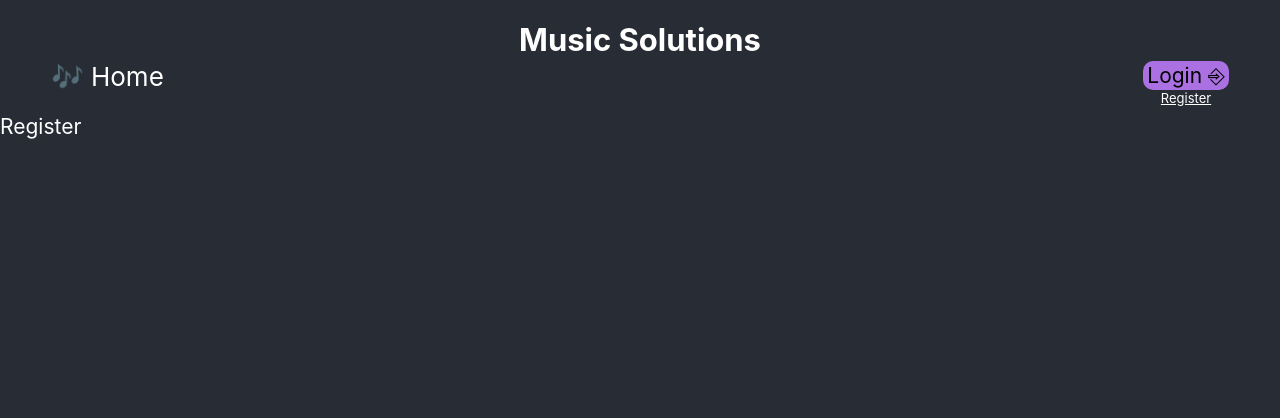
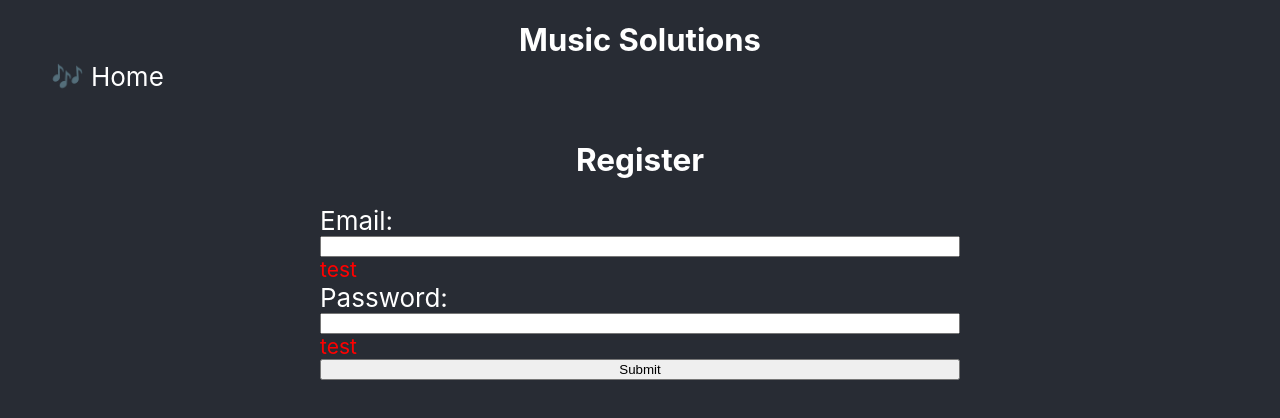
Before and after one commit to CantankerousCabbage/CC-Music-Frontend, a React (Create React App) app in the folder frontend/: page /Register in a window 1280 px wide. Shown: the top 418 px of the page. Built offline with nearby package versions, Linux system fonts and the light colour scheme.

Commit message:
Base Register Form Implemented

```diff
--- /dev/null
+++ b/frontend/src/components/Error.js
@@ -0,0 +1,15 @@
+import React from 'react';
+
+//CSS
+import '../styles/forms.css';
+
+const Error = ( errorMsg ) => {
+
+    return (
+        <div className='Form-Error'>
+            {errorMsg}
+        </div>
+    )
+}
+
+export default Error;
--- a/frontend/src/components/NavBar.js
+++ b/frontend/src/components/NavBar.js
@@ -1,3 +1,7 @@
+
+//React
+import { useLocation } from 'react-router-dom';
+import { useState, useEffect } from 'react';
 
 //Css
 import '../styles/NavBar.css';
@@ -9,6 +13,8 @@ import LoginButton from './LoginButton';
 import RegisterButton from './RegisterButton';
 
 const NavBar = () => {
+    const location = useLocation();
+
     return (
 
         <>
@@ -20,10 +26,12 @@ const NavBar = () => {
             <div className="Nav-Button-Container">
                 <HomeButton />
 
-                <div className='Nav-Button-Right'>
+                {(location.pathname == "/") &&
+                (<div className='Nav-Button-Right'>
                     <LoginButton />
                     <RegisterButton />
-                </div>
+                </div>)}
+
             </div>
         </div>
         </>
--- /dev/null
+++ b/frontend/src/utils/formLogic.js
@@ -0,0 +1,77 @@
+
+
+const validateEmail = (error, setError, email) => {
+
+    let valid = false;
+    let errorMsg = "";
+
+    // Check exists, basic regex for structure and not in DB.
+    if(!email) {
+        errorMsg = "Email cannot be empty."
+    }
+    else if (!/\S+@\S+\.\S+/.test(email)){
+        errorMsg = "Please use following format: <string>@<domain>.com"
+    }
+    else if (emailInUse(email)){
+        errorMsg = "Email in use."
+    } else {
+        valid = true;
+    }
+
+    // console.log("Email message: " + errorMsg);
+    // const temp = {...error}
+    // temp.email = errorMsg;
+    console.log(error);
+    setError(error => ({ ...error, email: errorMsg }));
+    // setError({email: "cat", password: "rat"});
+
+    return valid;
+}
+
+function validatePassword(error, setError, pw) {
+
+    let valid = false;
+    let errorMsg = "";
+
+    //Check that exists.
+    if(pw === "") {
+        errorMsg = "Password needed."
+    }
+    else {
+        valid = true;
+    }
+
+
+    const temp = {...error}
+    temp.password = errorMsg;
+    setError(temp);
+
+    return valid;
+}
+
+function addUser() {
+
+}
+
+//TODO implement
+function loginUser(email, password){
+
+}
+
+//TODO implement
+function attemptLogin(error, setError, email, password) {
+    return true;
+}
+
+//TODO implement.
+function emailInUse(){
+    return false;
+}
+
+export {
+    validateEmail,
+    validatePassword,
+    attemptLogin,
+    loginUser,
+    addUser
+}
--- a/frontend/src/views/Login.js
+++ b/frontend/src/views/Login.js
@@ -4,22 +4,36 @@
 import '../styles/forms.css';
 
 //React
+import { useNavigate } from 'react-router-dom';
 import { useState, useEffect } from 'react';
+
+//Componenets
+import Error from '../components/Error';
+
+//Functions
+import { attemptLogin } from '../utils/formLogic';
 
 
 const Login = () => {
 
+    const navigate = useNavigate();
+
     //States for form data
     const[email, setEmail] = useState("");
     const[password, setPassWord] = useState("");
-    const[error, setError] = useState({error: false, message: ""});
+    const[error, setError] = useState({email: "", password: ""});
 
+    //TODO update to async
     //Handles form submission
     const handleSubmit = (event) => {
         event.preventDefault();
-        console.log(email);
-        console.log(password);
-        setError({error: true, message: "Error Test"});
+
+        //Navigate Home on Login
+        if(attemptLogin(error, setError, email, password)){
+            console.log(email);
+            console.log(password);
+            navigate("/");
+        }
     }
 
     return (
@@ -29,24 +43,15 @@ const Login = () => {
                 <label>Email:</label>
                 <input type="text" id="email" name="email" value={email}
                 onChange={(e) => setEmail(e.target.value)}/>
-
+                {error.email !== "" && <Error error={error.email} />}
                 <label>Password:</label>
-                <input type="password" id="password" name="password" value={password}
+                <input type="current-password" id="current-password" name="current-password" value={password}
                  onChange={(e) => setPassWord(e.target.value)}/>
-                {error.error && <Error error={error} />}
+                {error.password !== "" && <Error error={error.password} />}
                 <button type="submit">Submit</button>
             </form>
         </div>
     )
 }
 
-const Error = ({ error }) => {
-    return (
-        <div className='Form-Error'>
-            {error.message}
-        </div>
-    )
-}
-
-
 export default Login;
--- a/frontend/src/views/Register.js
+++ b/frontend/src/views/Register.js
@@ -1,7 +1,65 @@
+import React from 'react';
+
+//CSS
+import '../styles/forms.css';
+
+//React
+import { useNavigate } from 'react-router-dom';
+import { useState, useEffect } from 'react';
+
+//Functions
+import { validateEmail, validatePassword, addUser, loginUser } from '../utils/formLogic';
+
+//Componenets
+import Error from '../components/Error';
+
+
 const Register = () => {
+
+
+
+    //States for form data
+    const[email, setEmail] = useState("");
+    const[password, setPassWord] = useState("");
+
+    const[error, setError] = useState({email: "test", password: "test"});
+    const navigate = useNavigate();
+
+    useEffect(() => {
+        console.log("Error has changed");
+        console.log(error);
+    }, [error]);
+    //Handles form submission
+    const handleSubmit = (event) => {
+        event.preventDefault();
+
+        let validEmail = validateEmail(error, setError, email);
+        let validPassword = validatePassword(error, setError, password);
+
+        //If registration valid login and Home.
+        if(validEmail && validPassword){
+
+            addUser(email, password);
+            loginUser(email, password);
+
+            navigate("/");
+        }
+    }
+
     return (
-        <div>
-            Register
+        <div className="Content-Container">
+            <div className='Page-Heading'><h2>Register</h2></div>
+            <form className='Form-Container' onSubmit={handleSubmit} noValidate>
+                <label>Email:</label>
+                <input type="text" id="email" name="email" value={email}
+                onChange={(e) => setEmail(e.target.value)}/>
+                {error.email !== "" && Error(error.email)}
+                <label>Password:</label>
+                <input type="current-password" id="current-password" name="current-password" value={password}
+                 onChange={(e) => setPassWord(e.target.value)}/>
+                {error.password !== "" && Error(error.email)}
+                <button type="submit">Submit</button>
+            </form>
         </div>
     )
 }
```
